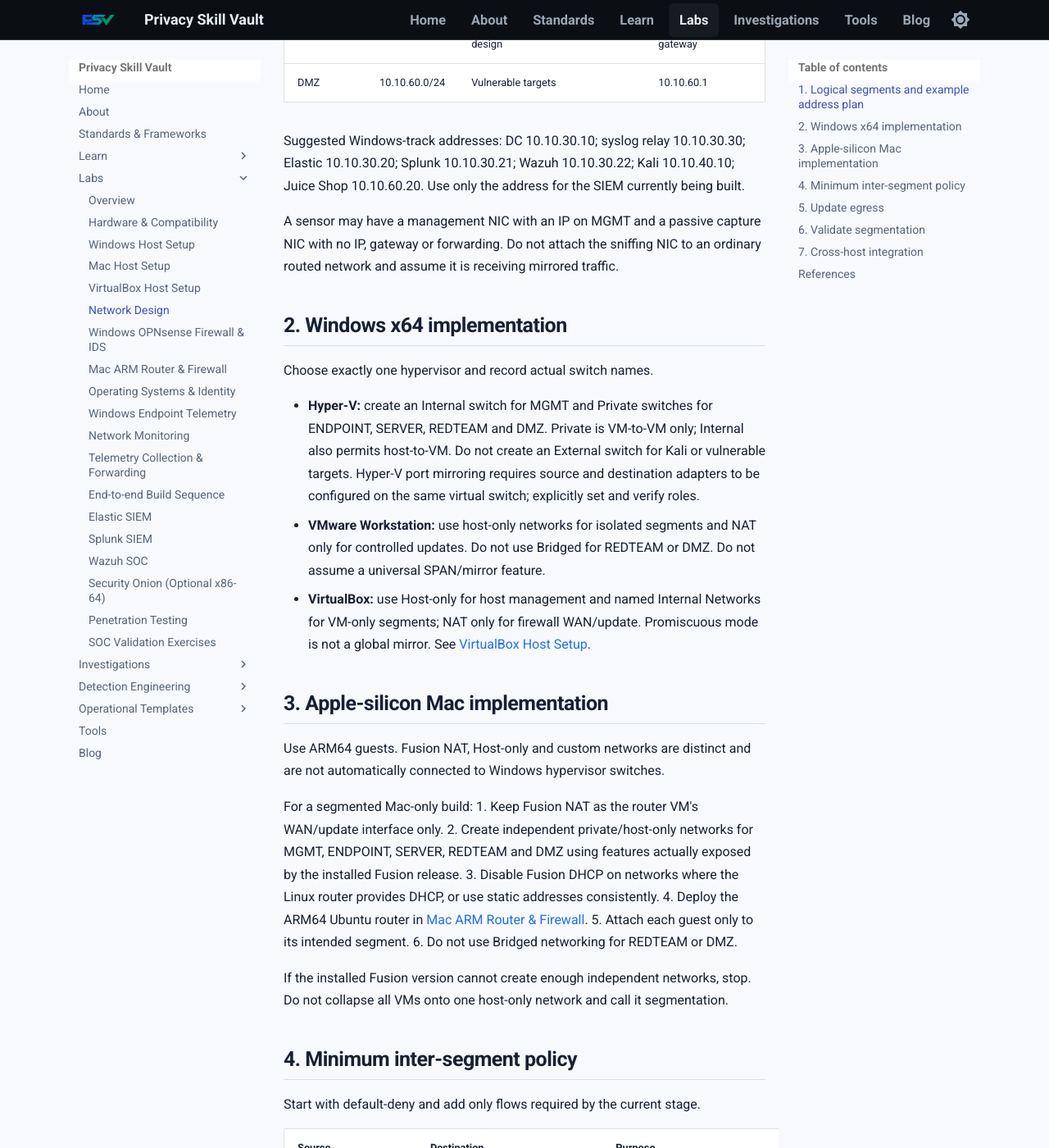
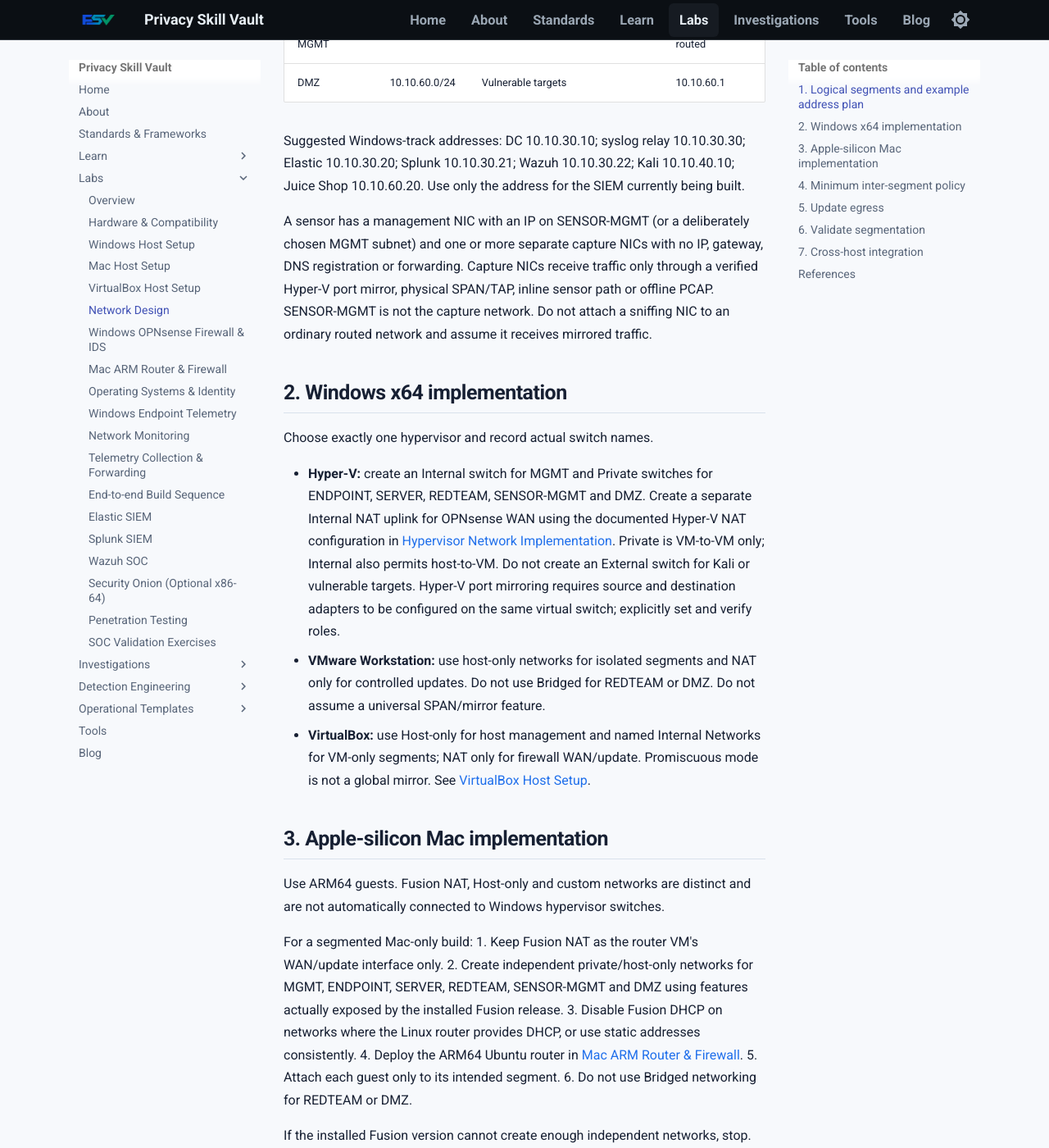
Before and after one commit to PrivacySkillVault/privacyskillvault.github.io, an MkDocs documentation site: the page built from docs/labs/network-design.md, in a window 1280 px wide and 1400 px high, scrolled down 758 px. Shown: the whole window at 82% size. Built offline with MkDocs 1.6.1 and Material for MkDocs 9.7.7, drawn with Linux system fonts in a browser that asks for light colours.

Commit message:
Clarify sensor management/capture separation

```diff
--- a/docs/labs/network-design.md
+++ b/docs/labs/network-design.md
@@ -14,18 +14,18 @@
 | ENDPOINT | 10.10.20.0/24 | Windows/Linux/Mac test endpoints | 10.10.20.1 |
 | SERVER | 10.10.30.0/24 | AD DS/DNS, syslog relay and selected SIEM | 10.10.30.1 |
 | REDTEAM | 10.10.40.0/24 | Kali assessment source | 10.10.40.1 |
-| SENSOR | 10.10.50.0/24 | Sensor management/capture design | Not a general client gateway |
+| SENSOR-MGMT | 10.10.50.0/24 | Sensor administration only | 10.10.50.1 if routed |
 | DMZ | 10.10.60.0/24 | Vulnerable targets | 10.10.60.1 |
 
 Suggested Windows-track addresses: DC 10.10.30.10; syslog relay 10.10.30.30; Elastic 10.10.30.20; Splunk 10.10.30.21; Wazuh 10.10.30.22; Kali 10.10.40.10; Juice Shop 10.10.60.20. Use only the address for the SIEM currently being built.
 
-A sensor may have a management NIC with an IP on MGMT and a passive capture NIC with no IP, gateway or forwarding. Do not attach the sniffing NIC to an ordinary routed network and assume it is receiving mirrored traffic.
+A sensor has a management NIC with an IP on SENSOR-MGMT (or a deliberately chosen MGMT subnet) and one or more separate capture NICs with no IP, gateway, DNS registration or forwarding. Capture NICs receive traffic only through a verified Hyper-V port mirror, physical SPAN/TAP, inline sensor path or offline PCAP. SENSOR-MGMT is not the capture network. Do not attach a sniffing NIC to an ordinary routed network and assume it receives mirrored traffic.
 
 ## 2. Windows x64 implementation
 
 Choose exactly one hypervisor and record actual switch names.
 
-- **Hyper-V:** create an Internal switch for MGMT and Private switches for ENDPOINT, SERVER, REDTEAM and DMZ. Private is VM-to-VM only; Internal also permits host-to-VM. Do not create an External switch for Kali or vulnerable targets. Hyper-V port mirroring requires source and destination adapters to be configured on the same virtual switch; explicitly set and verify roles.
+- **Hyper-V:** create an Internal switch for MGMT and Private switches for ENDPOINT, SERVER, REDTEAM, SENSOR-MGMT and DMZ. Create a separate Internal NAT uplink for OPNsense WAN using the documented Hyper-V NAT configuration in [Hypervisor Network Implementation](hypervisor-network-implementation.md). Private is VM-to-VM only; Internal also permits host-to-VM. Do not create an External switch for Kali or vulnerable targets. Hyper-V port mirroring requires source and destination adapters to be configured on the same virtual switch; explicitly set and verify roles.
 - **VMware Workstation:** use host-only networks for isolated segments and NAT only for controlled updates. Do not use Bridged for REDTEAM or DMZ. Do not assume a universal SPAN/mirror feature.
 - **VirtualBox:** use Host-only for host management and named Internal Networks for VM-only segments; NAT only for firewall WAN/update. Promiscuous mode is not a global mirror. See [VirtualBox Host Setup](platform-virtualbox.md).
 
@@ -35,7 +35,7 @@
 
 For a segmented Mac-only build:
 1. Keep Fusion NAT as the router VM's WAN/update interface only.
-2. Create independent private/host-only networks for MGMT, ENDPOINT, SERVER, REDTEAM and DMZ using features actually exposed by the installed Fusion release.
+2. Create independent private/host-only networks for MGMT, ENDPOINT, SERVER, REDTEAM, SENSOR-MGMT and DMZ using features actually exposed by the installed Fusion release.
 3. Disable Fusion DHCP on networks where the Linux router provides DHCP, or use static addresses consistently.
 4. Deploy the ARM64 Ubuntu router in [Mac ARM Router & Firewall](mac-arm-routing.md).
 5. Attach each guest only to its intended segment.
```
